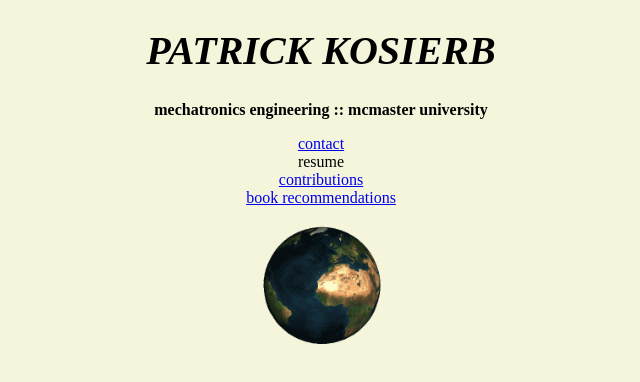
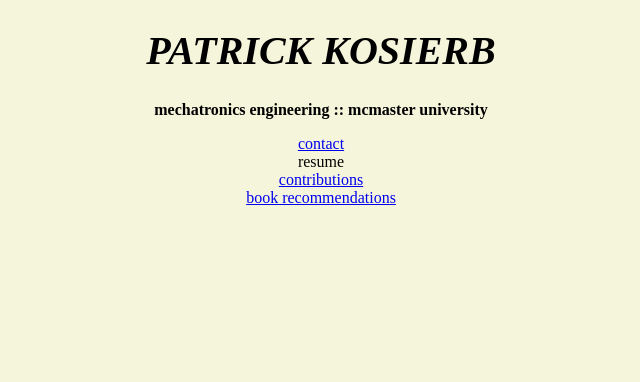
Before and after one commit to patrickkosierb/website, a plain HTML site: page index.html in a window 1280 px wide. Shown: the whole page, without its empty margins (319-959 px from the left). Drawn offline with Linux system fonts and the light colour scheme.

Commit message:
moved earth

```diff
--- a/index.html
+++ b/index.html
@@ -23,7 +23,4 @@
 
 		</p>
 	</body>
-	<div style="text-align: center;">
-  	<img src="earth.gif" alt="Centered and Smaller Image" style="width: 10%;">
-	</div>
 </html>
```
Also changed, not shown: books.html (+1 -1 lines), contact.html (+3 -1 lines).
